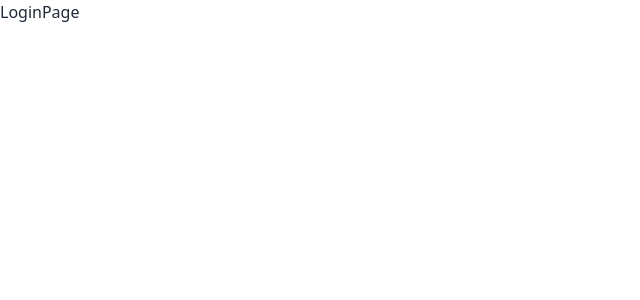
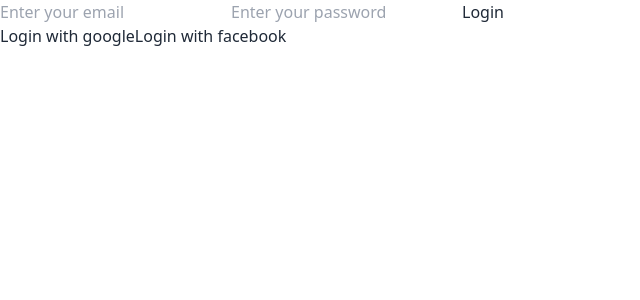
Before and after one commit to Jobayer98/b712-summer-camp-client-side-Jobayer98, a React app: page /login in a window 1280 px wide. Shown: the top 300 px of the page, without its empty margins (0-640 px from the left). Built offline with nearby package versions, Linux system fonts and the light colour scheme; the HTML template or start-up script is replaced by a standard one.

Commit message:
add login page

```diff
--- a/package.json
+++ b/package.json
@@ -17,6 +17,7 @@
     "react": "^18.2.0",
     "react-dom": "^18.2.0",
     "react-helmet": "^6.1.0",
+    "react-hook-form": "^7.44.3",
     "react-icons": "^4.9.0",
     "react-router-dom": "^6.12.0"
   },
--- a/src/components/shared/Header/UserDashboard/Dashboard.jsx
+++ b/src/components/shared/Header/UserDashboard/Dashboard.jsx
@@ -9,9 +9,9 @@
           src="https://images.unsplash.com/photo-1682687220208-22d7a2543e88?ixlib=rb-4.0.3&ixid=M3wxMjA3fDF8MHxlZGl0b3JpYWwtZmVlZHwxfHx8ZW58MHx8fHx8&auto=format&fit=crop&w=500&q=60"
         />
       </div>
-      <div className="dropdown_list bg-white absolute right-8 hidden">
+      <div className="dropdown_list bg-white absolute right-8 hidden mt-1">
         <div className="py-4 flex flex-col gap-4">
-          <div className="flex justify-between items-center gap-2 px-4">
+          <div className="flex justify-between items-center gap-2 px-8">
             <img
               className="w-16 h-16 rounded-full"
               src="https://images.unsplash.com/photo-1682687220208-22d7a2543e88?ixlib=rb-4.0.3&ixid=M3wxMjA3fDF8MHxlZGl0b3JpYWwtZmVlZHwxfHx8ZW58MHx8fHx8&auto=format&fit=crop&w=500&q=60"
@@ -23,13 +23,13 @@
             </div>
           </div>
           <hr />
-          <div className="flex flex-col gap-2 py-2 px-4">
+          <div className="flex flex-col gap-2 py-2 px-8">
             <Link className="hover:text-orange-700">My Learning</Link>
             <Link className="hover:text-orange-700">Notification</Link>
             <Link className="hover:text-orange-700">Message</Link>
           </div>
           <hr />
-          <div className="flex flex-col gap-2 py-2 px-4">
+          <div className="flex flex-col gap-2 py-2 px-8">
             <Link className="hover:text-orange-700">Profile</Link>
             <Link className="hover:text-orange-700">Logout</Link>
           </div>
--- a/src/pages/Login/Login.jsx
+++ b/src/pages/Login/Login.jsx
@@ -1,5 +1,42 @@
+import { useForm } from "react-hook-form";
+
 const LoginPage = () => {
-  return <div>LoginPage</div>;
+  const {
+    register,
+    handleSubmit,
+    // formState: { errors },
+  } = useForm();
+
+  const onSubmit = (data) => {
+    console.log(data);
+  };
+  return (
+    <div>
+      <form onSubmit={handleSubmit(onSubmit)}>
+        <label htmlFor="email">
+          <input
+            type="email"
+            placeholder="Enter your email"
+            {...register("email", { required: true })}
+          />
+          {/* {errors.email && <span>Invalid email</span>} */}
+        </label>
+        <label htmlFor="password">
+          <input
+            type="password"
+            placeholder="Enter your password"
+            {...register("password", { required: true })}
+          />
+          {/* {errors.password && <span>Invalid password</span>} */}
+        </label>
+        <button type="submit">Login</button>
+      </form>
+      <div>
+        <button>Login with google</button>
+        <button>Login with facebook</button>
+      </div>
+    </div>
+  );
 };
 
 export default LoginPage;
```
Also changed, not shown: 1 other file (tests, documents, lock files or other folders).
